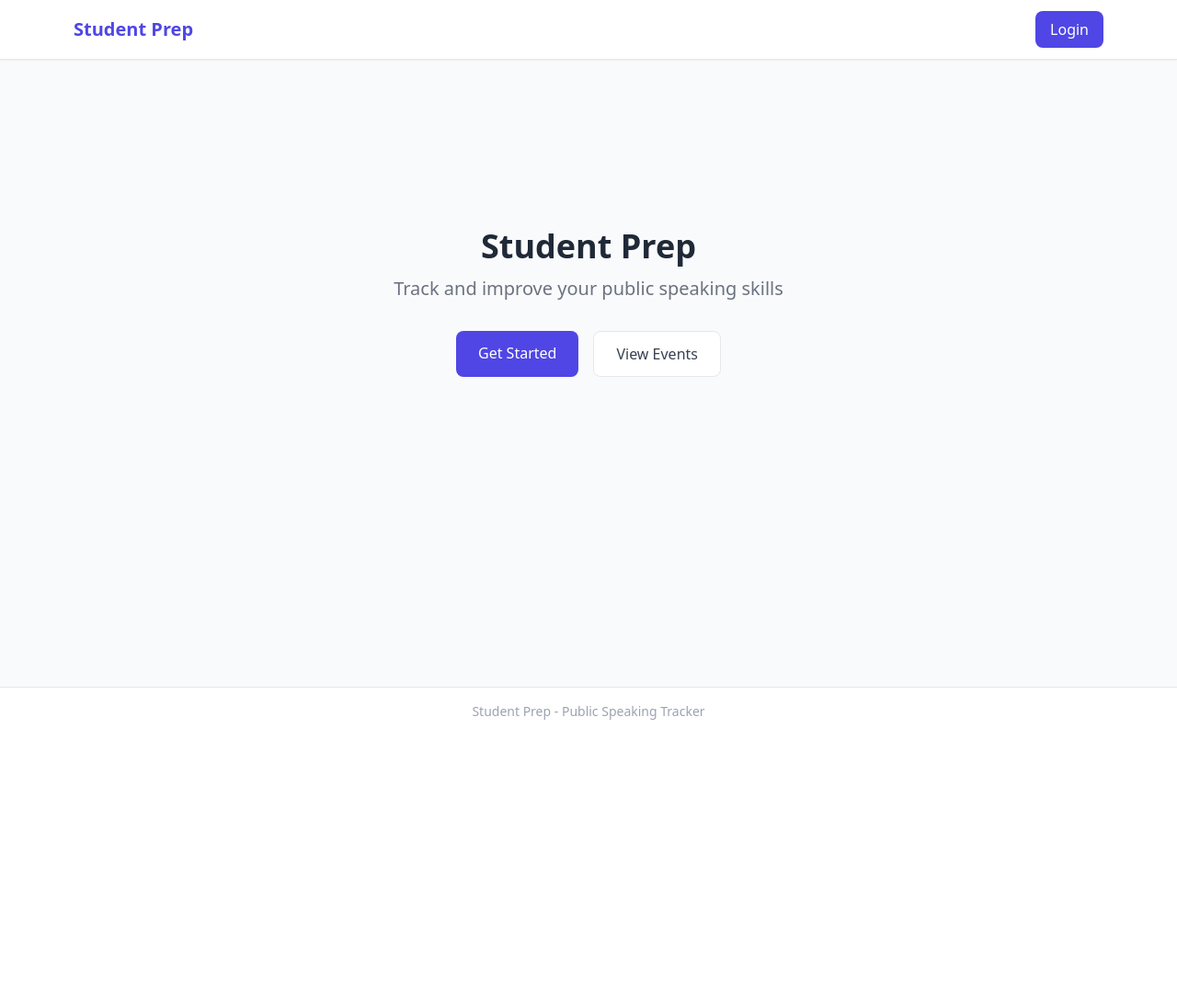
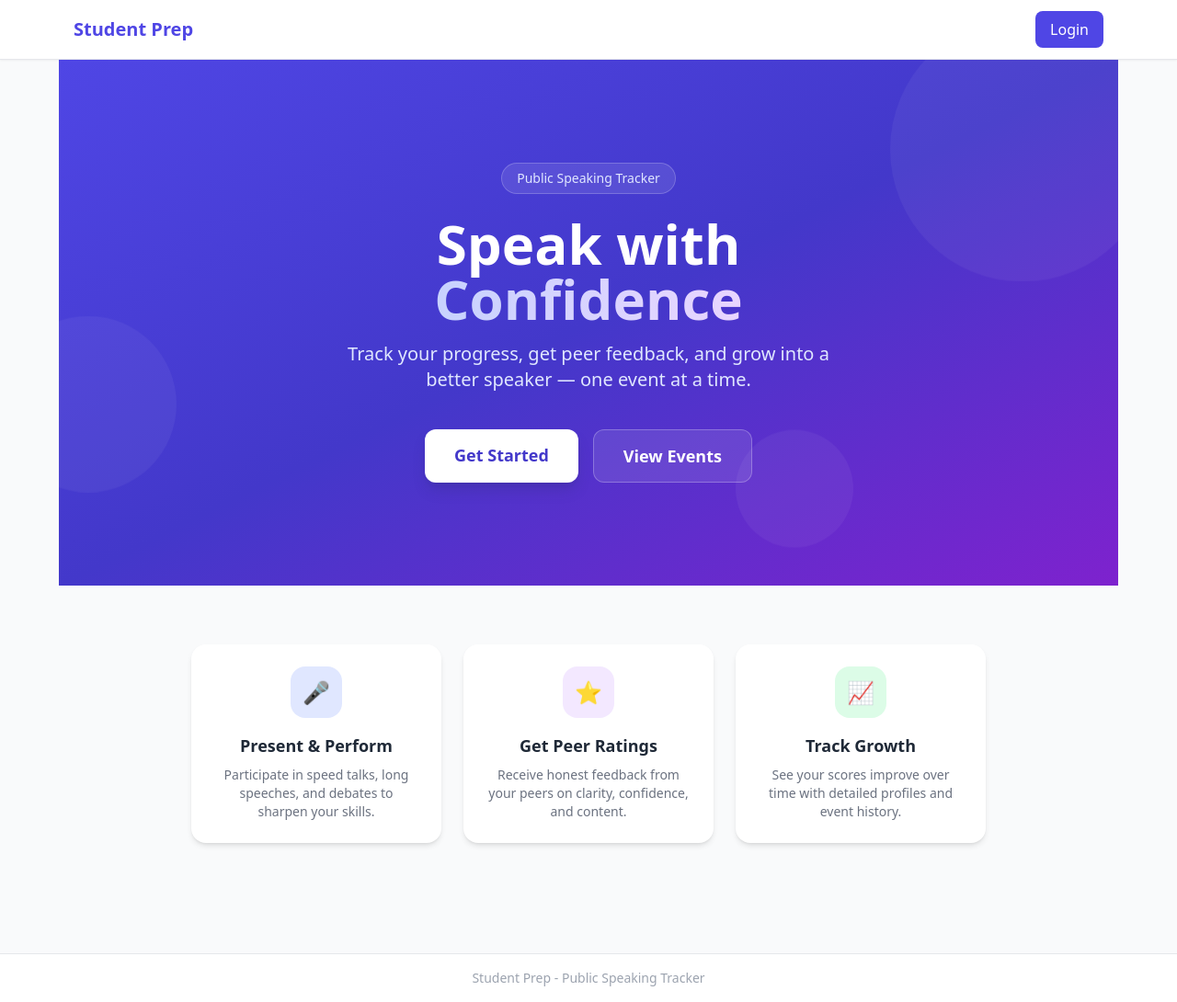
Before and after one commit to namansharma18899/pibm, a FastAPI app: page / in a window 1280 px wide. Shown: the whole page at 92% size. Before the commit the page ends 783 px from the top, so only its background shows below. Run offline with FastAPI, Linux system fonts and the light colour scheme; some libraries are stand-ins or nearby versions.

Commit message:
ui changes

```diff
--- a/app/routes/pages.py
+++ b/app/routes/pages.py
@@ -1,3 +1,5 @@
+from datetime import datetime, timezone
+
 from fastapi import APIRouter, Depends, Request
 from fastapi.responses import HTMLResponse, RedirectResponse
 from sqlalchemy.orm import Session
@@ -56,9 +58,10 @@ async def dashboard(
 
     pending_ratings = []
     for event in completed_events:
+        is_speaker = any(p.student_id == user.id for p in event.participations)
+        if is_speaker:
+            continue
         for p in event.participations:
-            if p.student_id == user.id:
-                continue
             existing = (
                 db.query(Rating)
                 .filter(Rating.participation_id == p.id, Rating.rater_id == user.id)
@@ -67,12 +70,24 @@ async def dashboard(
             if not existing:
                 pending_ratings.append({"event": event, "participation": p})
 
+    hour = datetime.now(timezone.utc).hour
+    if hour < 12:
+        greeting = "Good morning"
+    elif hour < 17:
+        greeting = "Good afternoon"
+    else:
+        greeting = "Good evening"
+
+    total_participations = db.query(Participation).filter(Participation.student_id == user.id).count()
+
     return templates.TemplateResponse(
         "dashboard.html",
         {
             "request": request,
             "user": user,
             "flash": flash,
+            "greeting": greeting,
+            "total_participations": total_participations,
             "upcoming_events": upcoming_events,
             "my_participations": my_participations,
             "pending_ratings": pending_ratings[:10],
--- a/app/static/css/custom.css
+++ b/app/static/css/custom.css
@@ -29,3 +29,31 @@
         box-shadow: 0 0 0 0 rgba(239, 68, 68, 0);
     }
 }
+
+.fade-in-up {
+    animation: fadeInUp 0.6s ease-out both;
+}
+
+.fade-in-up-delay-1 { animation-delay: 0.15s; }
+.fade-in-up-delay-2 { animation-delay: 0.3s; }
+.fade-in-up-delay-3 { animation-delay: 0.45s; }
+
+@keyframes fadeInUp {
+    from {
+        opacity: 0;
+        transform: translateY(24px);
+    }
+    to {
+        opacity: 1;
+        transform: translateY(0);
+    }
+}
+
+@keyframes float {
+    0%, 100% { transform: translateY(0); }
+    50% { transform: translateY(-8px); }
+}
+
+.float-slow { animation: float 4s ease-in-out infinite; }
+.float-slow-delay { animation: float 4s ease-in-out 1s infinite; }
+.float-slow-delay-2 { animation: float 4s ease-in-out 2s infinite; }
--- a/app/templates/events/detail.html
+++ b/app/templates/events/detail.html
@@ -48,7 +48,7 @@
                 </div>
                 {% endif %}
 
-                {% if user and event.status == 'completed' and user.id != p.student_id %}
+                {% if user and event.status == 'completed' and not user_is_speaker and user.id != p.student_id %}
                     {% if p.id in my_ratings %}
                         <a href="/events/{{ event.id }}/rate/{{ p.id }}"
                            class="text-sm bg-gray-100 text-gray-600 px-3 py-1 rounded hover:bg-gray-200">Edit Rating</a>
--- a/app/templates/home.html
+++ b/app/templates/home.html
@@ -1,13 +1,61 @@
 {% extends "base.html" %}
 {% block title %}Welcome{% endblock %}
 {% block content %}
-<div class="flex items-center justify-center min-h-[60vh]">
-    <div class="text-center">
-        <h1 class="text-4xl font-bold text-gray-800 mb-3">Student Prep</h1>
-        <p class="text-xl text-gray-500 mb-8">Track and improve your public speaking skills</p>
-        <div class="flex gap-4 justify-center">
-            <a href="/login" class="bg-indigo-600 text-white px-6 py-3 rounded-lg hover:bg-indigo-700 font-medium">Get Started</a>
-            <a href="/events" class="bg-white text-gray-700 px-6 py-3 rounded-lg border hover:bg-gray-50 font-medium">View Events</a>
+<div class="-mx-4 -mt-6">
+    <div class="relative overflow-hidden bg-gradient-to-br from-indigo-600 via-indigo-700 to-purple-700 px-4 py-20 md:py-28">
+        <div class="absolute inset-0 overflow-hidden">
+            <div class="absolute -top-10 -right-10 w-72 h-72 bg-white/5 rounded-full float-slow"></div>
+            <div class="absolute top-1/2 -left-16 w-48 h-48 bg-white/5 rounded-full float-slow-delay"></div>
+            <div class="absolute bottom-10 right-1/4 w-32 h-32 bg-white/5 rounded-full float-slow-delay-2"></div>
+        </div>
+
+        <div class="relative max-w-3xl mx-auto text-center">
+            <div class="fade-in-up">
+                <span class="inline-block px-4 py-1.5 bg-white/10 backdrop-blur rounded-full text-indigo-100 text-sm font-medium mb-6 border border-white/20">
+                    Public Speaking Tracker
+                </span>
+            </div>
+            <h1 class="text-4xl md:text-5xl lg:text-6xl font-extrabold text-white mb-4 fade-in-up fade-in-up-delay-1 leading-tight">
+                Speak with<br>
+                <span class="text-transparent bg-clip-text bg-gradient-to-r from-indigo-200 to-purple-200">Confidence</span>
+            </h1>
+            <p class="text-lg md:text-xl text-indigo-100 mb-10 max-w-xl mx-auto fade-in-up fade-in-up-delay-2">
+                Track your progress, get peer feedback, and grow into a better speaker — one event at a time.
+            </p>
+            <div class="flex flex-col sm:flex-row gap-4 justify-center fade-in-up fade-in-up-delay-3">
+                <a href="/login" class="bg-white text-indigo-700 px-8 py-3.5 rounded-xl font-semibold text-lg shadow-lg shadow-indigo-900/30 hover:shadow-xl hover:scale-105 transition-all duration-200">
+                    Get Started
+                </a>
+                <a href="/events" class="bg-white/10 backdrop-blur text-white px-8 py-3.5 rounded-xl font-semibold text-lg border border-white/25 hover:bg-white/20 transition-all duration-200">
+                    View Events
+                </a>
+            </div>
+        </div>
+    </div>
+
+    <div class="max-w-4xl mx-auto px-4 py-16">
+        <div class="grid grid-cols-1 md:grid-cols-3 gap-6">
+            <div class="bg-white rounded-2xl shadow-md hover:shadow-lg transition-shadow p-6 text-center fade-in-up">
+                <div class="w-14 h-14 bg-indigo-100 rounded-2xl flex items-center justify-center mx-auto mb-4 text-2xl">
+                    <span>&#127908;</span>
+                </div>
+                <h3 class="font-bold text-gray-800 text-lg mb-2">Present & Perform</h3>
+                <p class="text-gray-500 text-sm">Participate in speed talks, long speeches, and debates to sharpen your skills.</p>
+            </div>
+            <div class="bg-white rounded-2xl shadow-md hover:shadow-lg transition-shadow p-6 text-center fade-in-up fade-in-up-delay-1">
+                <div class="w-14 h-14 bg-purple-100 rounded-2xl flex items-center justify-center mx-auto mb-4 text-2xl">
+                    <span>&#11088;</span>
+                </div>
+                <h3 class="font-bold text-gray-800 text-lg mb-2">Get Peer Ratings</h3>
+                <p class="text-gray-500 text-sm">Receive honest feedback from your peers on clarity, confidence, and content.</p>
+            </div>
+            <div class="bg-white rounded-2xl shadow-md hover:shadow-lg transition-shadow p-6 text-center fade-in-up fade-in-up-delay-2">
+                <div class="w-14 h-14 bg-green-100 rounded-2xl flex items-center justify-center mx-auto mb-4 text-2xl">
+                    <span>&#128200;</span>
+                </div>
+                <h3 class="font-bold text-gray-800 text-lg mb-2">Track Growth</h3>
+                <p class="text-gray-500 text-sm">See your scores improve over time with detailed profiles and event history.</p>
+            </div>
         </div>
     </div>
 </div>
```
Also changed, not shown: app/routes/events.py (+23 -2 lines), app/templates/dashboard.html (+30 -1 lines).
